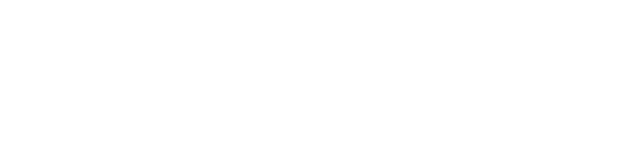
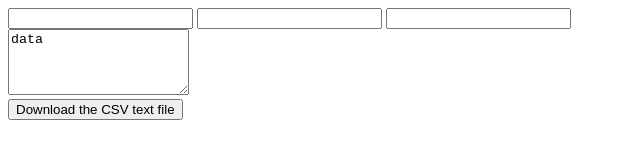
Before and after one commit to Norcrossover/CSV-Test-File-Creation-Tool, a plain HTML site: page index.html in a window 1280 px wide. Shown: the whole page, without its empty margins (0-640 px from the left). Drawn offline with Linux system fonts and the light colour scheme.

Commit message:
changed input sections id's to variables

```diff
--- a/index.html
+++ b/index.html
@@ -11,7 +11,14 @@
 <body>
     <div>
         <!-- This will be where the buttons go for selecting options for the CSV file -->
-
+        <!-- <input type="button" value="First Column Header?"> -->
+        <input name="Columns" type="text" maxlength="512" id="columns" class="searchField"/>
+        <input name="Delimiter" type="text" maxlength="512" id="lines" class="searchField"/>
+        <input name="Lines of Text" type="text" maxlength="512" id="delimiter" class="searchField"/>
+    </div>
+    <div>
+        <textarea id="text-val" rows="4">data</textarea><br/>
+        <input type="button" id="dwn-btn" value="Download the CSV text file"/>
     </div>
 </body>
 </html>
```
